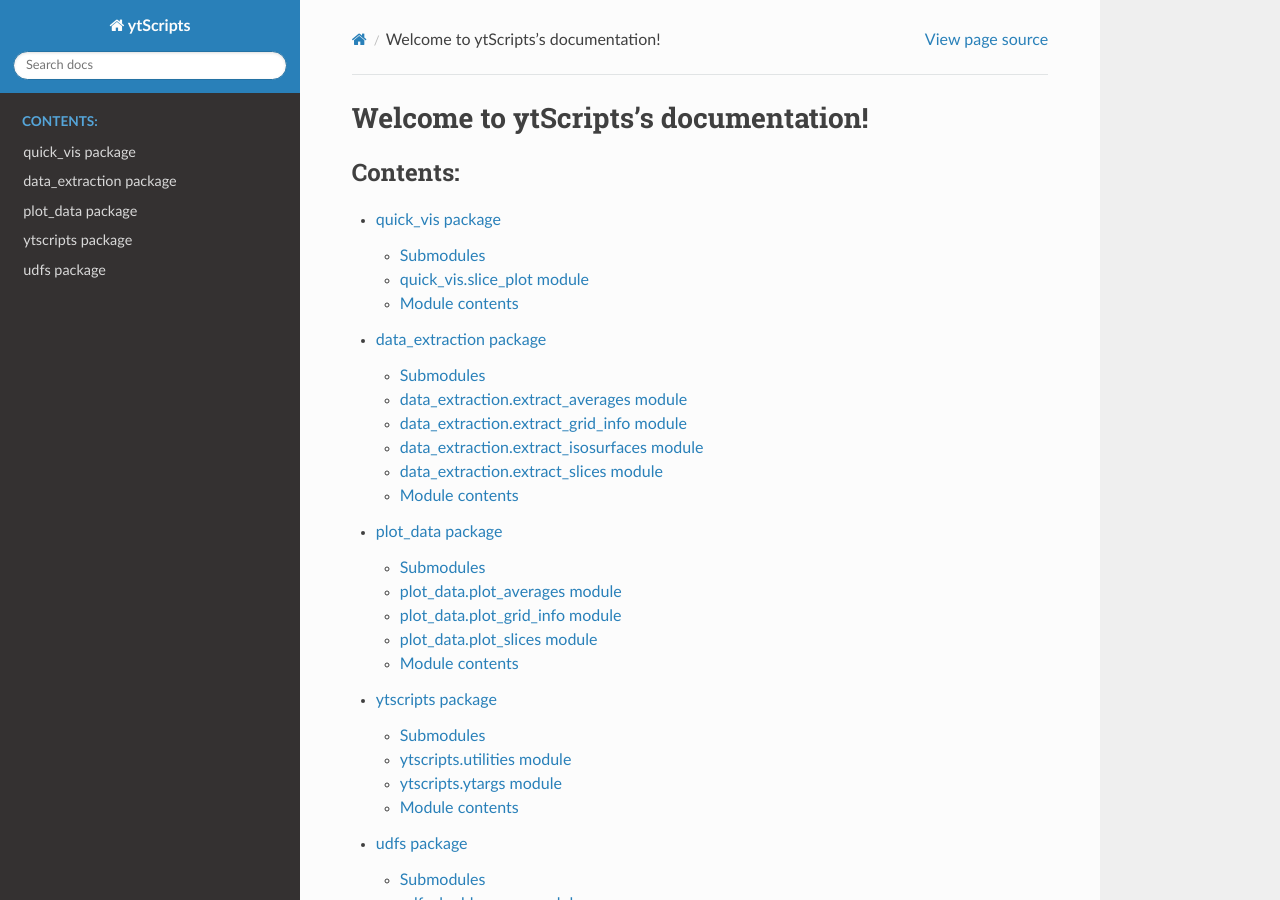
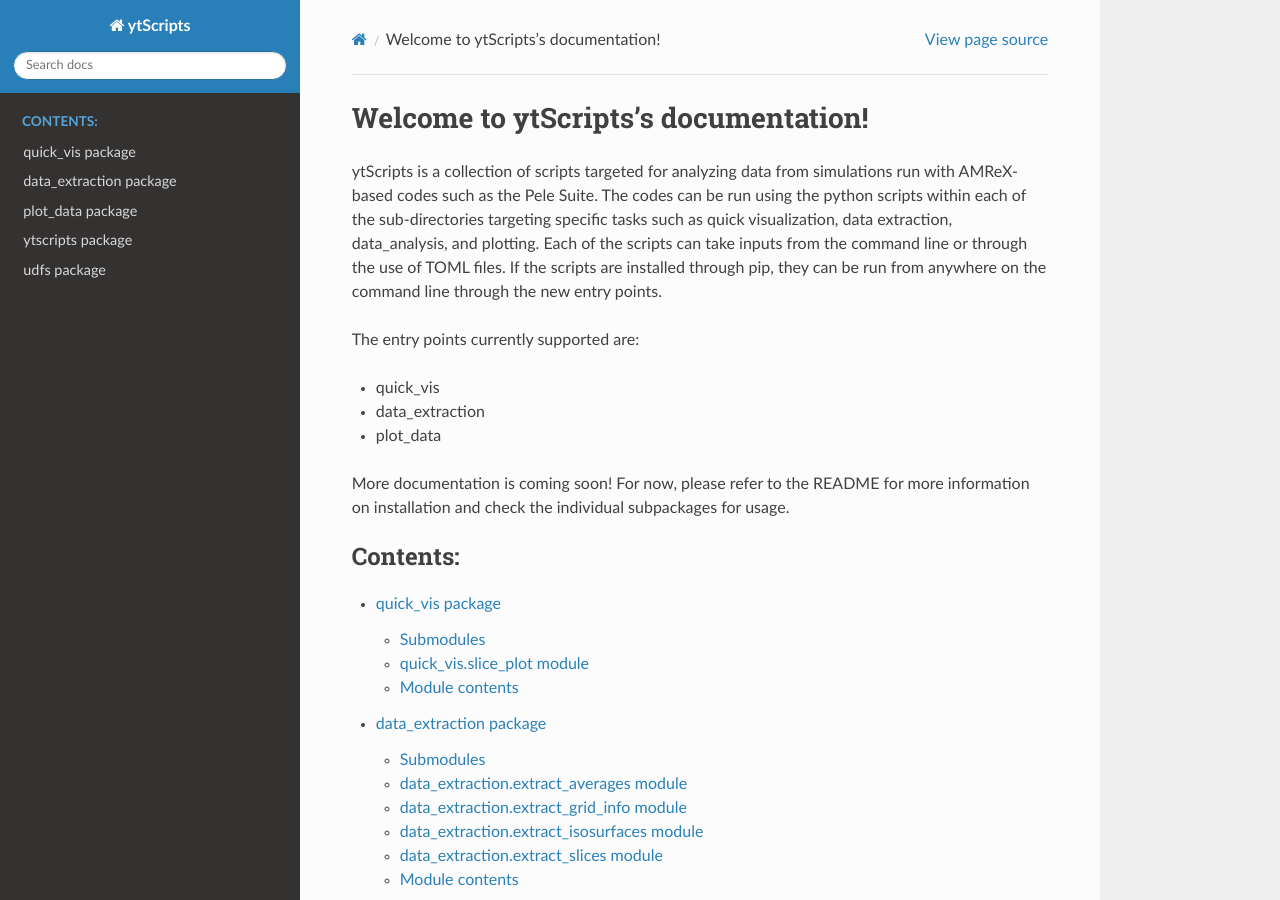
Before and after one commit to nickwimer/ytScripts, a Sphinx documentation site: the page built from Docs/source/index.rst, in a window 1280 px wide and 900 px high. Built offline with Sphinx 7.4.7 and the Read the Docs theme 2.0.0, drawn with Linux system fonts in a browser that asks for light colours.

Commit message:
update index docs

```diff
--- a/Docs/source/index.rst
+++ b/Docs/source/index.rst
@@ -1,5 +1,22 @@
 Welcome to ytScripts's documentation!
 =====================================
+
+ytScripts is a collection of scripts targeted for analyzing data from simulations run
+with AMReX-based codes such as the Pele Suite. The codes can be run using the python
+scripts within each of the sub-directories targeting specific tasks such as quick
+visualization, data extraction, data_analysis, and plotting. Each of the scripts can
+take inputs from the command line or through the use of TOML files. If the scripts are
+installed through pip, they can be run from anywhere on the command line through the
+new entry points.
+
+The entry points currently supported are:
+
+- quick_vis
+- data_extraction
+- plot_data
+
+More documentation is coming soon! For now, please refer to the README for more
+information on installation and check the individual subpackages for usage.
 
 .. toctree::
    :maxdepth: 2
```
